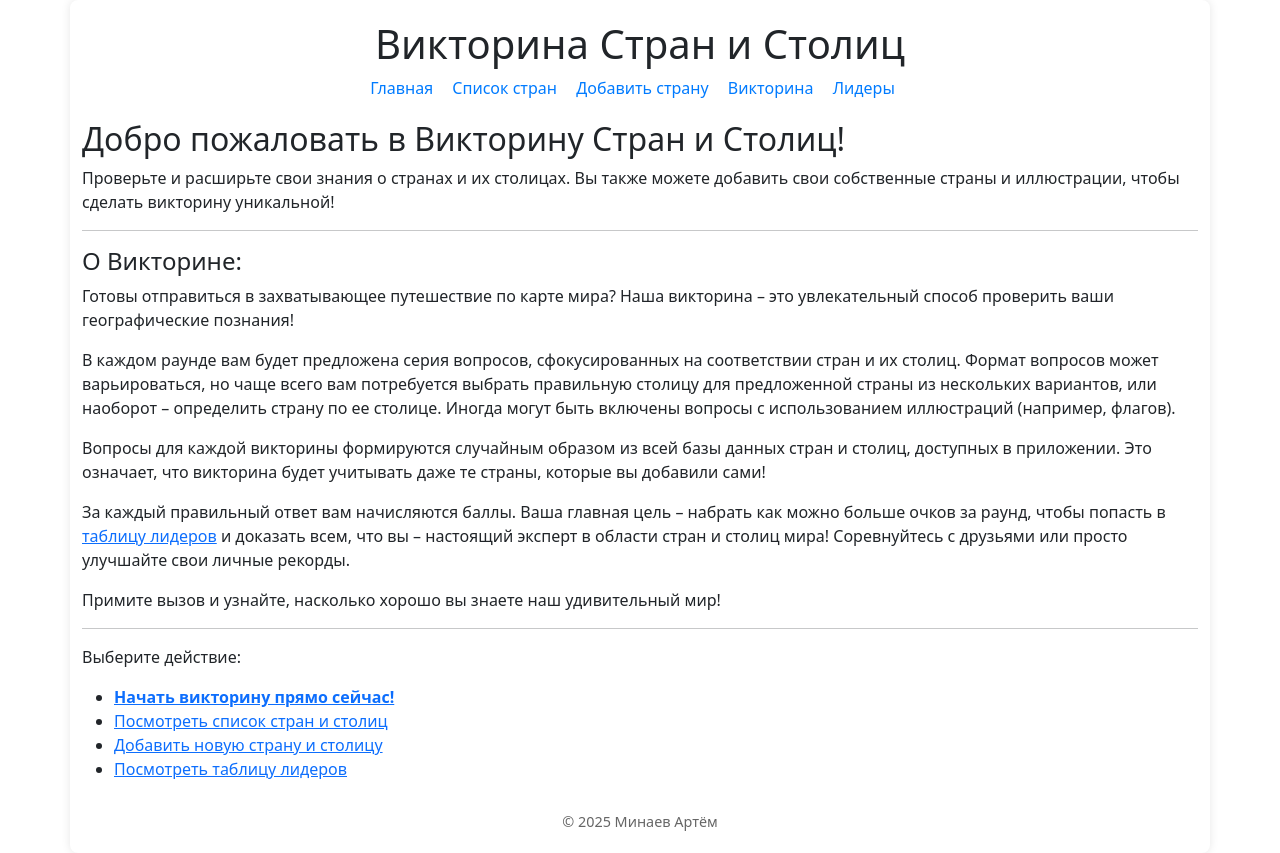
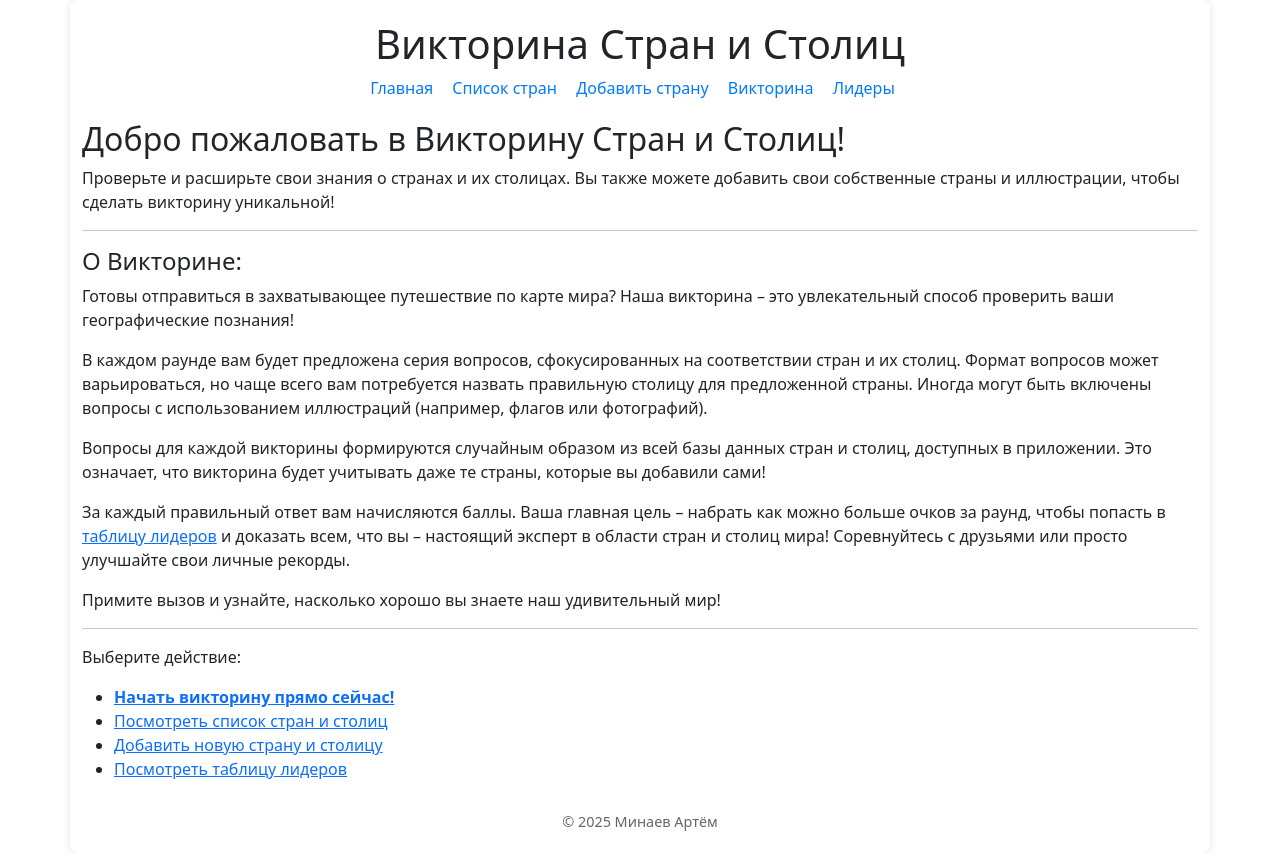
Before and after one commit to minaev-aa/capitals_quiz_project, a Django app: page / in a window 1280 px wide. Run offline with Django 5.2, Linux system fonts and the light colour scheme; some libraries are stand-ins or nearby versions.

Commit message:
fix quiz description on home page

```diff
--- a/templates/quiz_app/home.html
+++ b/templates/quiz_app/home.html
@@ -13,7 +13,7 @@
     Готовы отправиться в захватывающее путешествие по карте мира? Наша викторина – это увлекательный способ проверить ваши географические познания!
 </p>
 <p>
-    В каждом раунде вам будет предложена серия вопросов, сфокусированных на соответствии стран и их столиц. Формат вопросов может варьироваться, но чаще всего вам потребуется выбрать правильную столицу для предложенной страны из нескольких вариантов, или наоборот – определить страну по ее столице. Иногда могут быть включены вопросы с использованием иллюстраций (например, флагов).
+    В каждом раунде вам будет предложена серия вопросов, сфокусированных на соответствии стран и их столиц. Формат вопросов может варьироваться, но чаще всего вам потребуется назвать правильную столицу для предложенной страны. Иногда могут быть включены вопросы с использованием иллюстраций (например, флагов или фотографий).
 </p>
 <p>
     Вопросы для каждой викторины формируются случайным образом из всей базы данных стран и столиц, доступных в приложении. Это означает, что викторина будет учитывать даже те страны, которые вы добавили сами!
```
